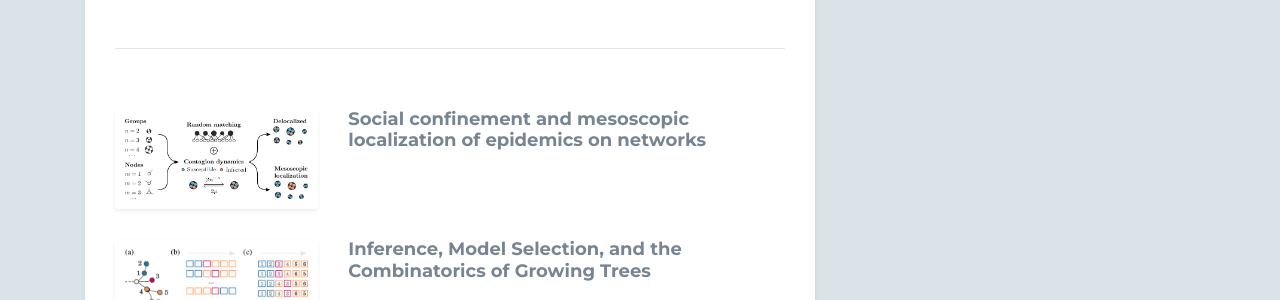
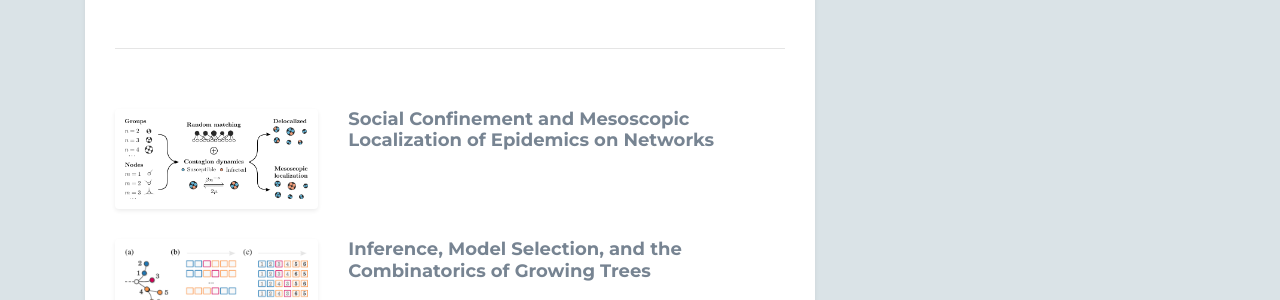
Before and after one commit to gstonge/gstonge.github.io, a Jekyll site: the page built from index.html, in a window 1280 px wide. Shown: the part 1389-1689 px from the top of the page. Built offline with Jekyll 4.4.1, drawn with Linux system fonts in a browser that asks for light colours; nearby versions of some CDN libraries; library files that are not in the unit come from our copies.

```diff
--- a/_data/headline.yml
+++ b/_data/headline.yml
@@ -5,7 +5,7 @@ headline:
     desc: ""
 
 subheadline:
-  - title: "Social confinement and mesoscopic localization of epidemics on networks"
+  - title: "Social Confinement and Mesoscopic Localization of Epidemics on Networks"
     image: "assets/images/publications/social2021.png"
     url: "https://doi.org/10.1103/PhysRevLett.126.098301"
 
```
